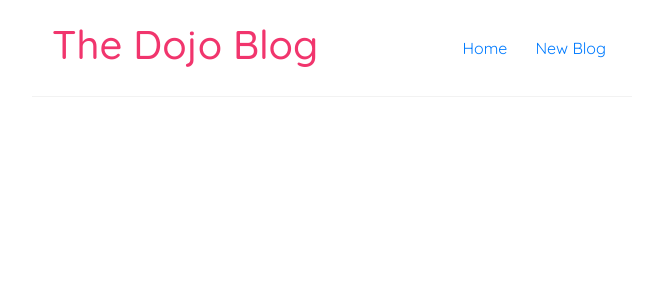
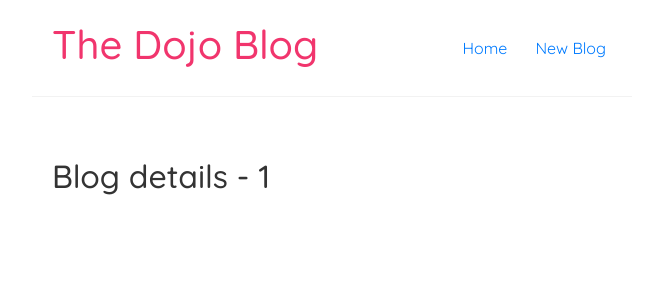
Before and after one commit to ttran9/modern-react-tutorial, a React app: page /blogs/1 in a window 1280 px wide. Shown: the top 300 px of the page, without its empty margins (308-971 px from the left). Built offline with nearby package versions, Linux system fonts and the light colour scheme.

Commit message:
adding route for blog details.

```diff
--- a/src/App.js
+++ b/src/App.js
@@ -3,7 +3,7 @@ import Navbar from "./Navbar";
 import Home from "./Home";
 import { BrowserRouter as Router, Route, Switch } from "react-router-dom";
 import Create from "./Create";
-
+import BlogDetails from "./BlogDetails";
 
 
 function App() {
@@ -19,6 +19,9 @@ function App() {
                         <Route exact path="/create">
                             <Create/>
                         </Route>
+                        <Route exact path="/blogs/:id">
+                            <BlogDetails/>
+                        </Route>
                     </Switch>
                 </div>
             </div>
```
